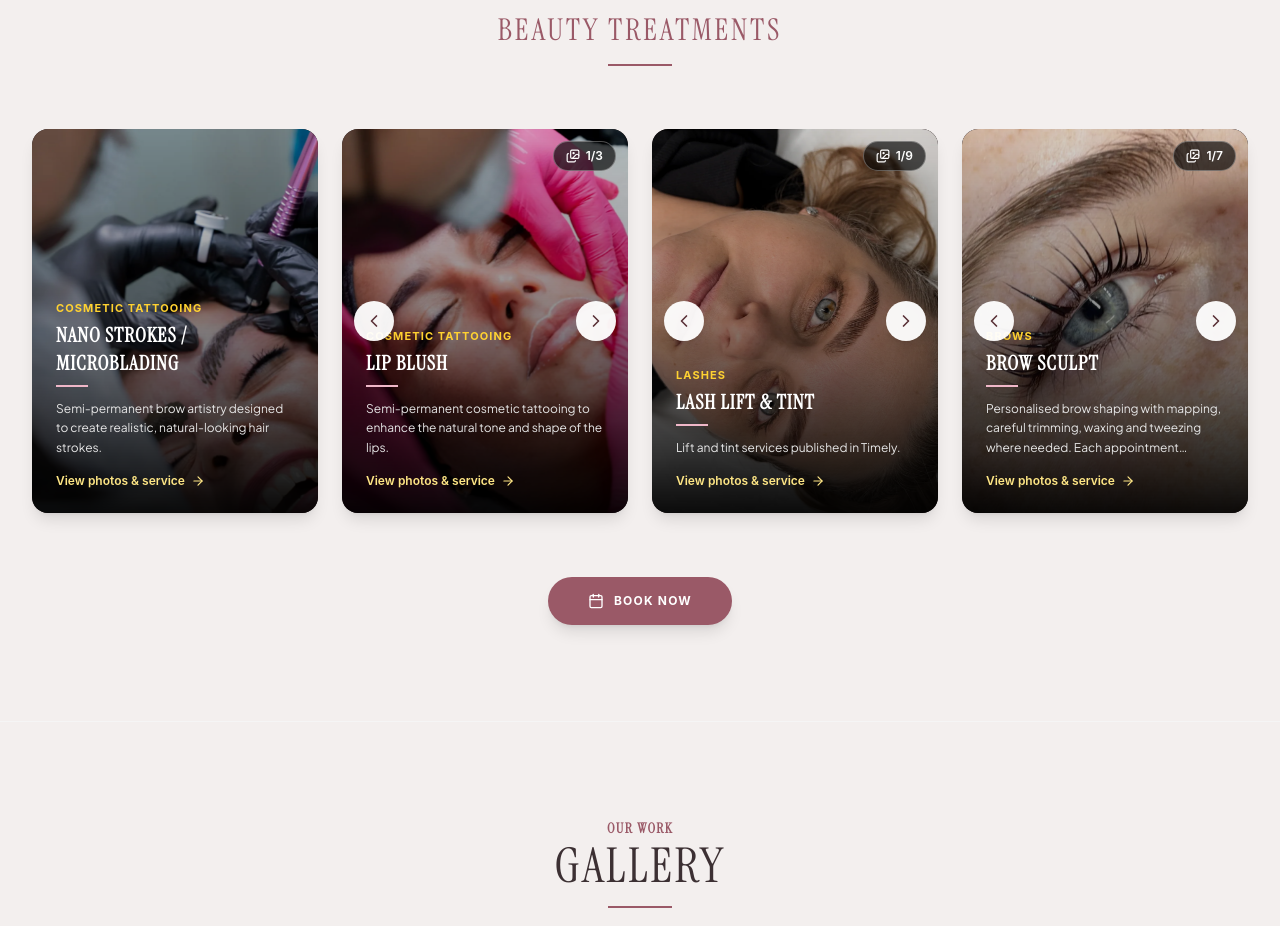
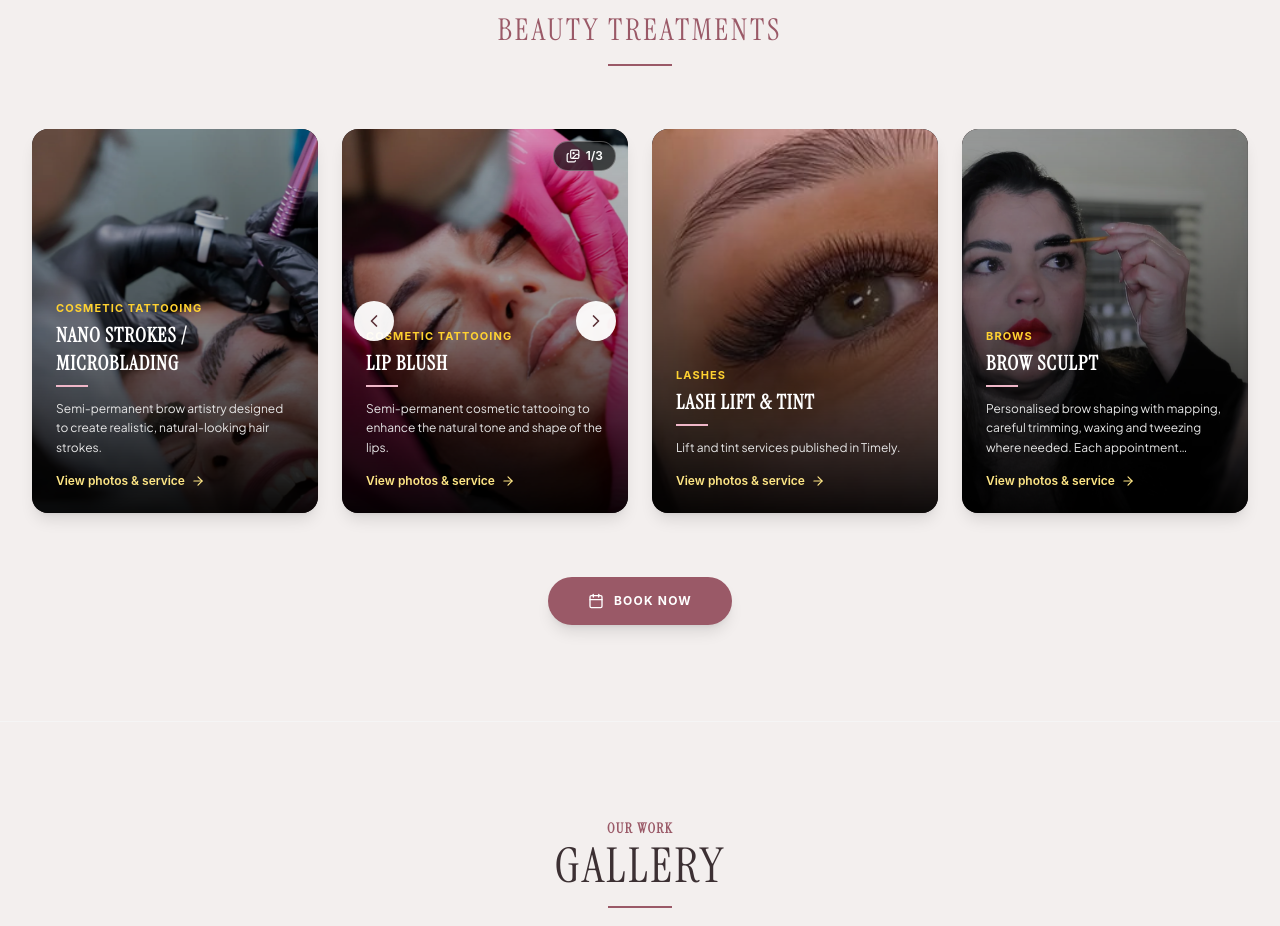
Before and after one commit to joorgeec3/Bella-Beauty-Brazil, a React (Vite) app: page / in a window 1280 px wide. Shown: the part 3104-4030 px from the top of the page. Built offline with nearby package versions, Linux system fonts and the light colour scheme; no server answers.

Commit message:
Keep every new client photo unique on homepage while preserving authentic service imagery

```diff
--- a/src/components/HomeTreatmentCard.tsx
+++ b/src/components/HomeTreatmentCard.tsx
@@ -20,15 +20,19 @@ const labels = {
 export const HomeTreatmentCard: React.FC<HomeTreatmentCardProps> = ({
   service, language, onNavigate, position,
 }) => {
-  // Keep the three previously approved lip photos on the homepage. The six new
-  // lip photos appear exclusively in the Lip Blush service page, avoiding repeats.
+  // Keep previously approved older editorial photos on the homepage treatment tiles.
+  // All 43 fresh originals now live in the main Gallery and service-detail pages, with no photo copied between homepage blocks.
   const approvedPhotos = service.id === 'lip-blush'
     ? [
         { src: siteImages.client.lipBlushProcedure, alt: 'Lip Blush treatment', caption: 'Lip Blush procedure' },
         { src: siteImages.client.lipBlushPalette, alt: 'Lip Blush colour selection', caption: 'Pigment shades' },
         { src: siteImages.client.lipBlushPhotography, alt: 'Lip Blush consultation photo', caption: 'Lip Blush appointment' },
       ]
-    : getServicePhotos(service.id);
+    : service.id === 'lash-lift'
+      ? [{ src: siteImages.services.lashes, alt: 'Bella Beauty Brazil lash treatments', caption: 'Lash treatments' }]
+      : service.id === 'brow-sculpt'
+        ? [{ src: siteImages.services.brows, alt: 'Bella Beauty Brazil brow shaping', caption: 'Brow sculpting' }]
+        : getServicePhotos(service.id);
   const photos = approvedPhotos.length > 0
     ? approvedPhotos
     : [{ src: service.image, alt: service.title, caption: service.title }];
```
